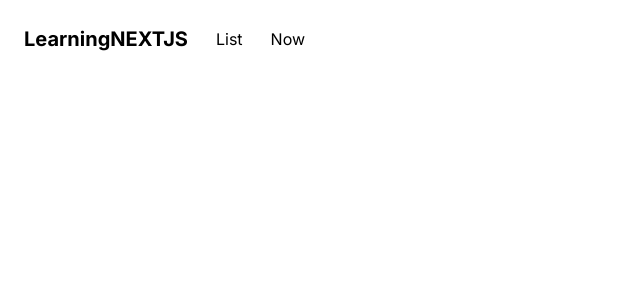
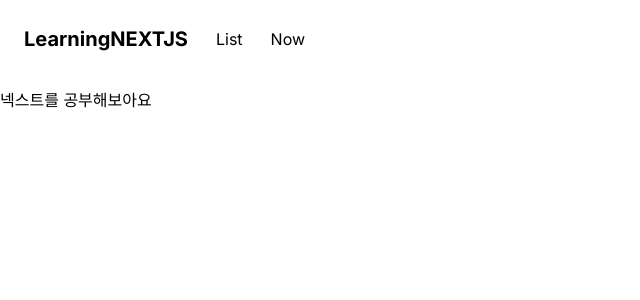
Before and after one commit to s0ojin/learning-nextJs, a Next.js app: page / in a window 1280 px wide. Shown: the top 300 px of the page, without its empty margins (0-640 px from the left). Built offline with nearby package versions, Linux system fonts and the light colour scheme.

Commit message:
다이나믹렌더링을 강제로 해주자

```diff
--- a/app/list/page.js
+++ b/app/list/page.js
@@ -1,6 +1,8 @@
 import { connectDB } from "@/utils/database";
 import Link from "next/link";
 import ListItem from "./ListItem";
+
+export const dynamic = "force-dynamic";
 
 export default async function List() {
   const db = (await connectDB).db("next");
--- a/app/page.js
+++ b/app/page.js
@@ -1,5 +1,5 @@
 import Link from "next/link";
 
 export default function Home() {
-  return <div></div>;
+  return <div>넥스트를 공부해보아요</div>;
 }
```
